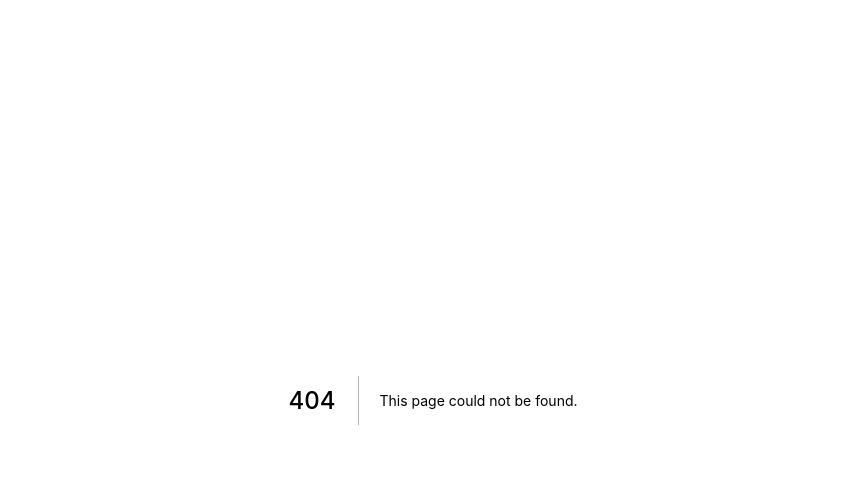
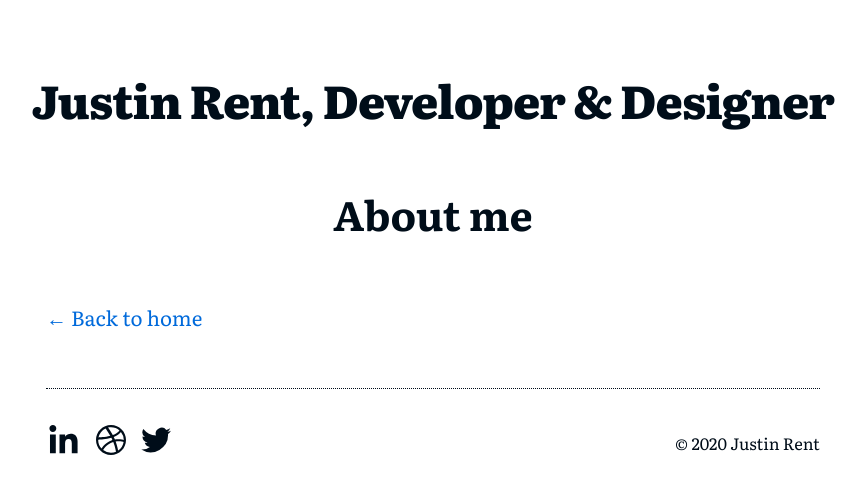
Before and after one commit to iamrentman/nextjs-personal-site, a Next.js app: page /about in a window 1280 px wide. Before the commit this address had no page. Shown: the top 494 px of the page, without its empty margins (207-1073 px from the left). Built offline with nearby package versions, Linux system fonts and the light colour scheme.

Commit message:
Content updates Stubs About page

```diff
--- a/components/layout/layout.js
+++ b/components/layout/layout.js
@@ -109,7 +109,7 @@ export default function Layout({ children, home, contentClass }) {
             </a>
           </li>
         </ul>
-        <small className={styles.copyright}>Copyright {year}, Justin Rent</small>
+        <small className={styles.copyright}>© {year} Justin Rent</small>
       </footer>
     </div>
   )
--- a/components/layout/layout.module.scss
+++ b/components/layout/layout.module.scss
@@ -54,7 +54,7 @@
   display: block;
   margin-top: 3rem;
   padding: 2rem 0;
-  border-top: 1px solid;
+  border-top: 1px dotted;
 
   @include breakpoint($bp-tablet) {
     display: flex;
@@ -82,7 +82,11 @@
 .iconSocial {
   width: 30px;
   height: 30px;
-  fill: $color-white;
+  fill: $color-night-sky;
+
+  @media (prefers-color-scheme: dark) {
+    fill: $color-white;
+  }
 }
 
 .iconLinkedIn {
--- /dev/null
+++ b/data/about.mdx
@@ -0,0 +1 @@
+# About me
--- /dev/null
+++ b/pages/about.js
@@ -0,0 +1,37 @@
+import Head from 'next/head'
+import Link from 'next/link'
+import Layout from '../components/layout/layout'
+import About from '../data/about.mdx'
+import styles from '../components/resume/resume.module.scss'
+import {MDXProvider} from '@mdx-js/react'
+
+const h1 = props => <h1 className={styles.pageTitle} {...props} />
+const h2 = props => <h2 className={styles.sectionHeading} {...props} />
+const h3 = props => <h3 className={styles.jobHeading} {...props} />
+const h4 = props => <h4 className={styles.positionHeading} {...props} />
+const p = props => <p className={styles.description} {...props} />
+const ul = props => <ul className={styles.list} {...props} />
+const li = props => <li className={styles.listItem} {...props} />
+
+const components = {
+  h1: h1,
+  h2: h2,
+  h3: h3,
+  h4: h4,
+  p: p,
+  ul: ul,
+  li: li
+}
+
+export default function Resume() {
+  return (
+    <Layout about>
+      <Head>
+        <title>Justin Rent, Developer & Designer — About me</title>
+      </Head>
+      <MDXProvider components={components}>
+        <About />
+      </MDXProvider>
+    </Layout>
+  )
+}
--- a/pages/index.js
+++ b/pages/index.js
@@ -21,7 +21,7 @@ export default function Home({ allContentData }) {
         <title>{siteTitle}</title>
       </Head>
       <section className={utilStyles.headingMd}>
-        <p>I'm finally reworking my personal website with Next.js! Things are pretty basic right now, but I've got plans. For now, check out my resumé <Link href="resume">here</Link> or read some updates below.</p>
+        <p>I'm excited to be reworking my personal website with Next.js! Things are pretty basic right now, but I've got big plans. For the time being you can read a bit <Link href="about">about me</Link>, learn more about my <Link href="resume">professional experience</Link>, or read some updates below. If you'd like to connect, you can also find me on <a href="https://www.linkedin.com/in/jrentdesign/">LinkedIn</a>, <a href="https://www.dribbble.com/iamrentman">Dribbble</a>, or <a href="https://www.twitter.com/iamrentman">Twitter</a>.</p>
       </section>
       <section className={`${utilStyles.headingMd} ${utilStyles.padding1px}`}>
         <h2 className={utilStyles.headingLg}>Blog Posts</h2>
```
